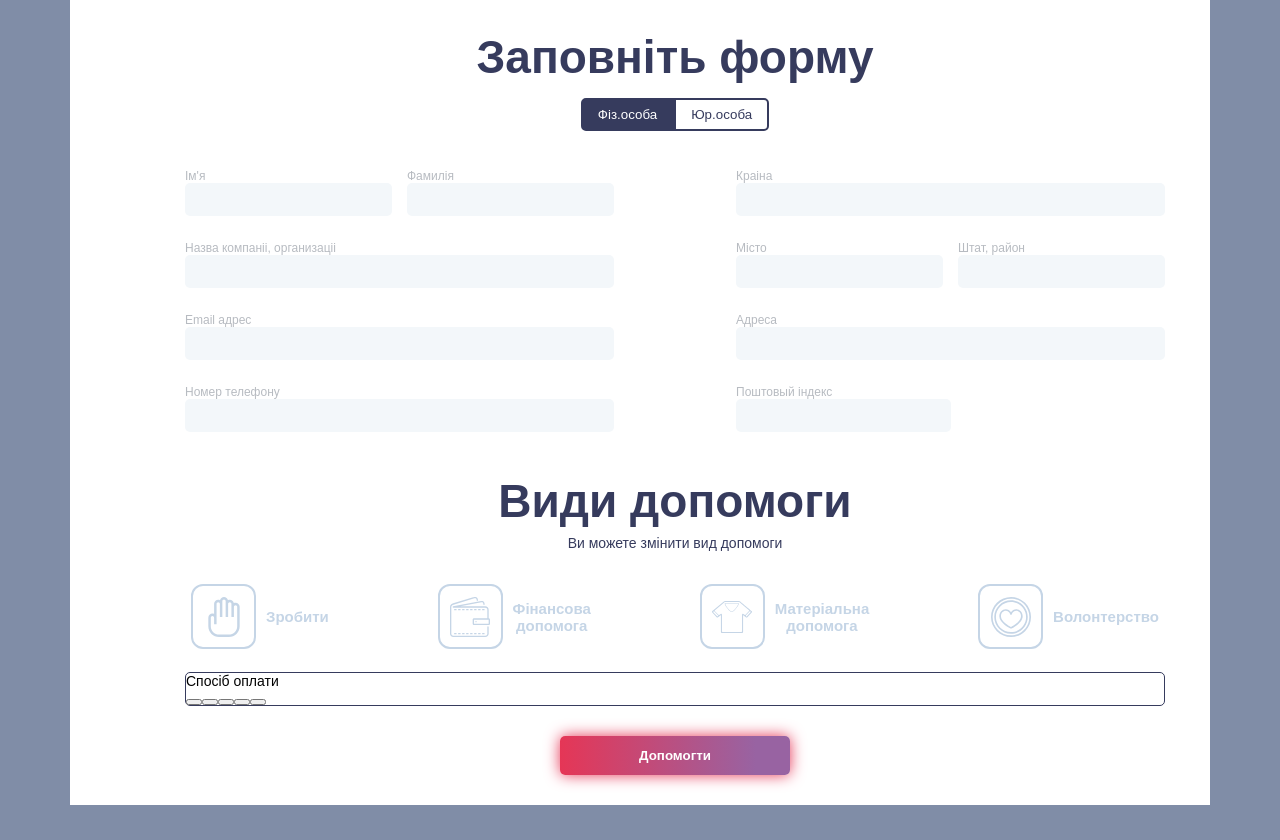
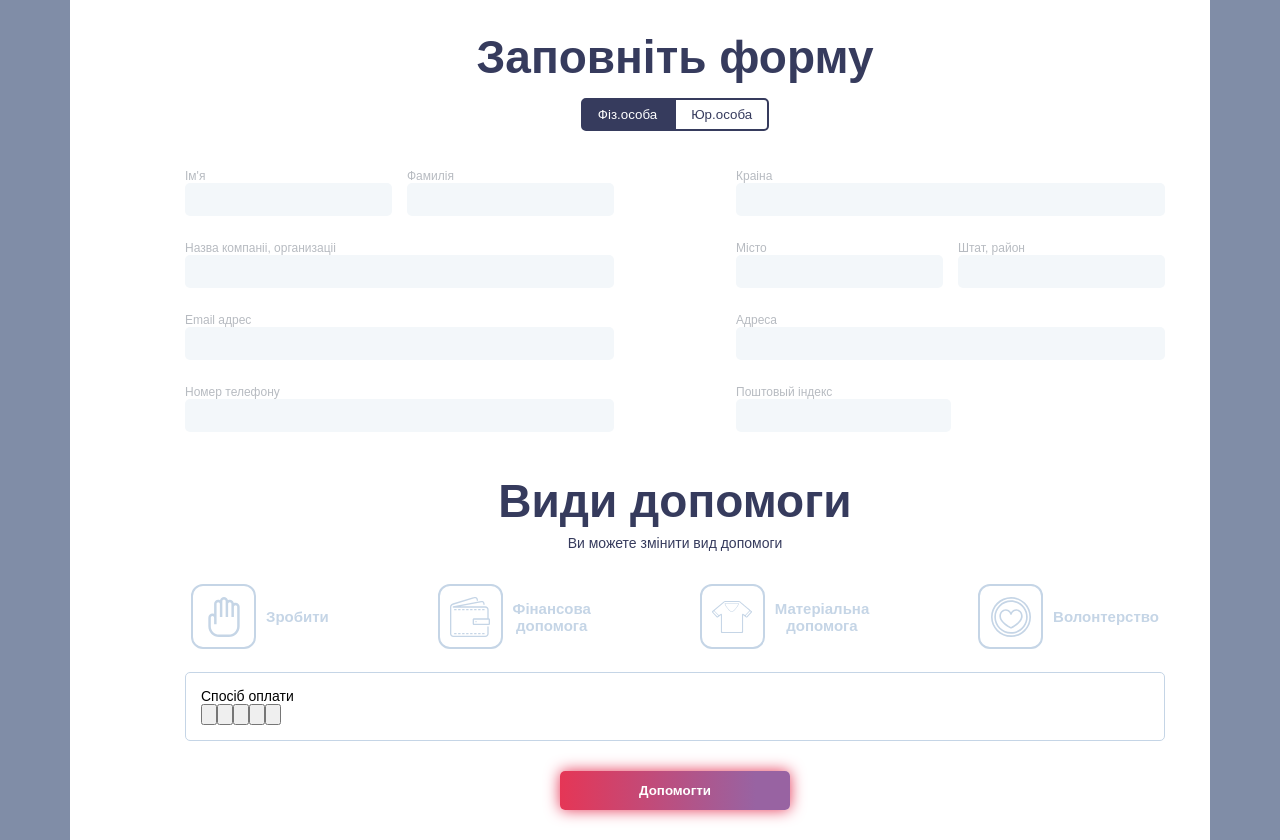
Before and after one commit to podlesnyi-pavel/QuantiCoders, a React (Create React App) app: page / in a window 1280 px wide. Before the commit the page ends 805 px from the top, so only its background shows below. Built offline with nearby package versions, Linux system fonts and the light colour scheme.

Commit message:
some added

```diff
--- a/src/components/Helpmenu/Helpmenu.jsx
+++ b/src/components/Helpmenu/Helpmenu.jsx
@@ -156,15 +156,45 @@ export const Helpmenu = () => (
 
     <div className="help-menu__payment">
       <div className="help-menu__payment-method">
-        <div className="help-menu__payment-text">
-          Спосiб оплати
-        </div>
         <div className="help-menu__payment-btns">
-          <button className="help-menu__payment-btn"></button>
-          <button className="help-menu__payment-btn"></button>
-          <button className="help-menu__payment-btn"></button>
-          <button className="help-menu__payment-btn"></button>
-          <button className="help-menu__payment-btn"></button>
+          <div className="help-menu__payment-text">
+            Спосiб оплати
+          </div>
+          <button className="help-menu__payment-btn">
+            <img
+              className="help-menu__payment-img"
+              src=""
+              alt=""
+            />
+          </button>
+          <button className="help-menu__payment-btn">
+            <img
+              className="help-menu__payment-img"
+              src=""
+              alt=""
+            />
+          </button>
+          <button className="help-menu__payment-btn">
+            <img
+              className="help-menu__payment-img"
+              src=""
+              alt=""
+            />
+          </button>
+          <button className="help-menu__payment-btn">
+            <img
+              className="help-menu__payment-img"
+              src=""
+              alt=""
+            />
+          </button>
+          <button className="help-menu__payment-btn">
+            <img
+              className="help-menu__payment-img"
+              src=""
+              alt=""
+            />
+          </button>
         </div>
       </div>
 
--- a/src/components/Helpmenu/helpmenu.scss
+++ b/src/components/Helpmenu/helpmenu.scss
@@ -59,8 +59,11 @@
   }
 
   &__payment {
+    display: flex;
+    justify-content: space-between;
     margin-top: 22px;
-    border: 1px solid $color-main;
+    padding: 15px;
+    border: 1px solid $color-white-blue;
     border-radius: $border-radius;
   }
 
```
